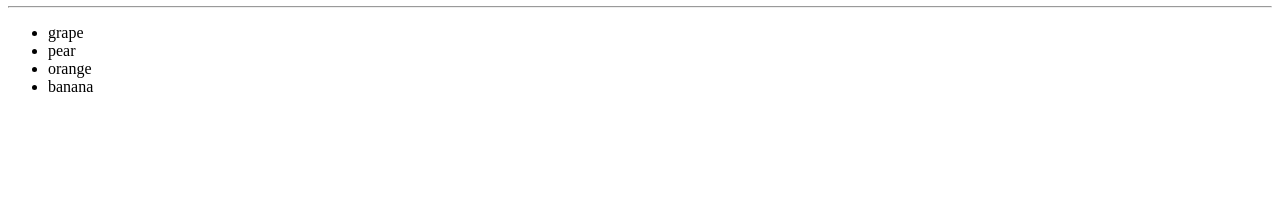
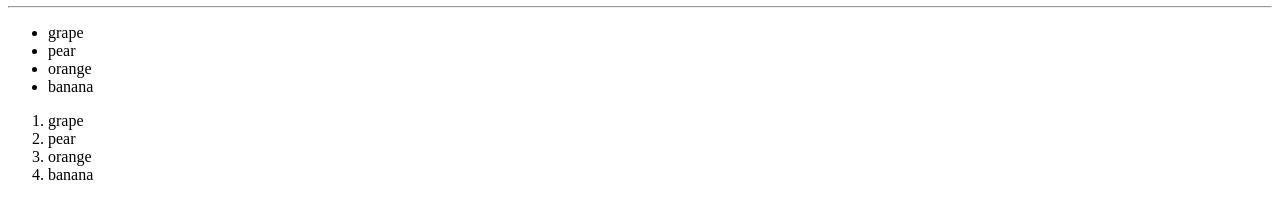
Before and after one commit to patto220048/harami, a plain HTML site: page index.html in a window 1280 px wide. Shown: the part 156-374 px from the top of the page. Drawn offline with Linux system fonts and the light colour scheme.

Commit message:
link cr list update

```diff
--- a/index.html
+++ b/index.html
@@ -12,3 +12,9 @@ Hello world
  <li>orange</li>
  <li>banana</li>
 </ul>
+<ol>
+<li>grape</li>
+ <li>pear</li>
+ <li>orange</li>
+ <li>banana</li>
+</ol>
```
